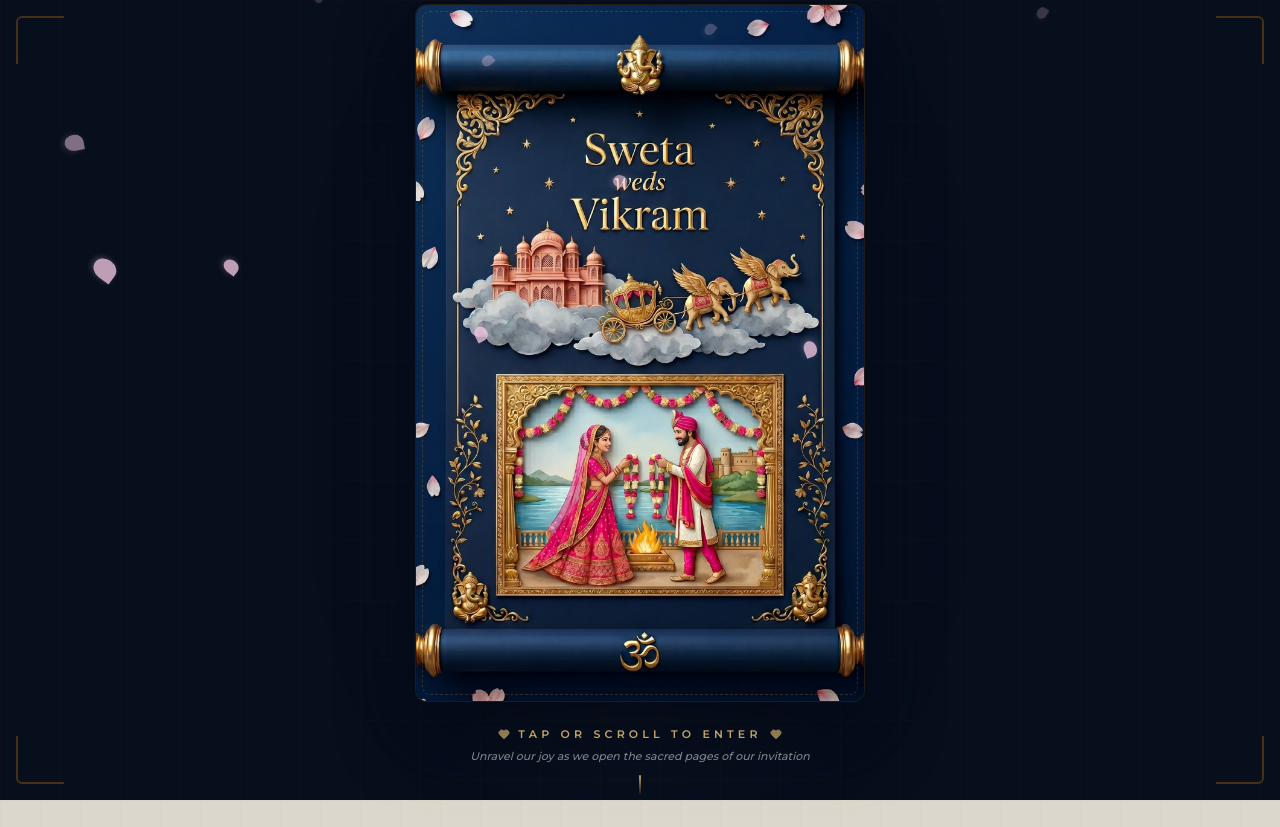
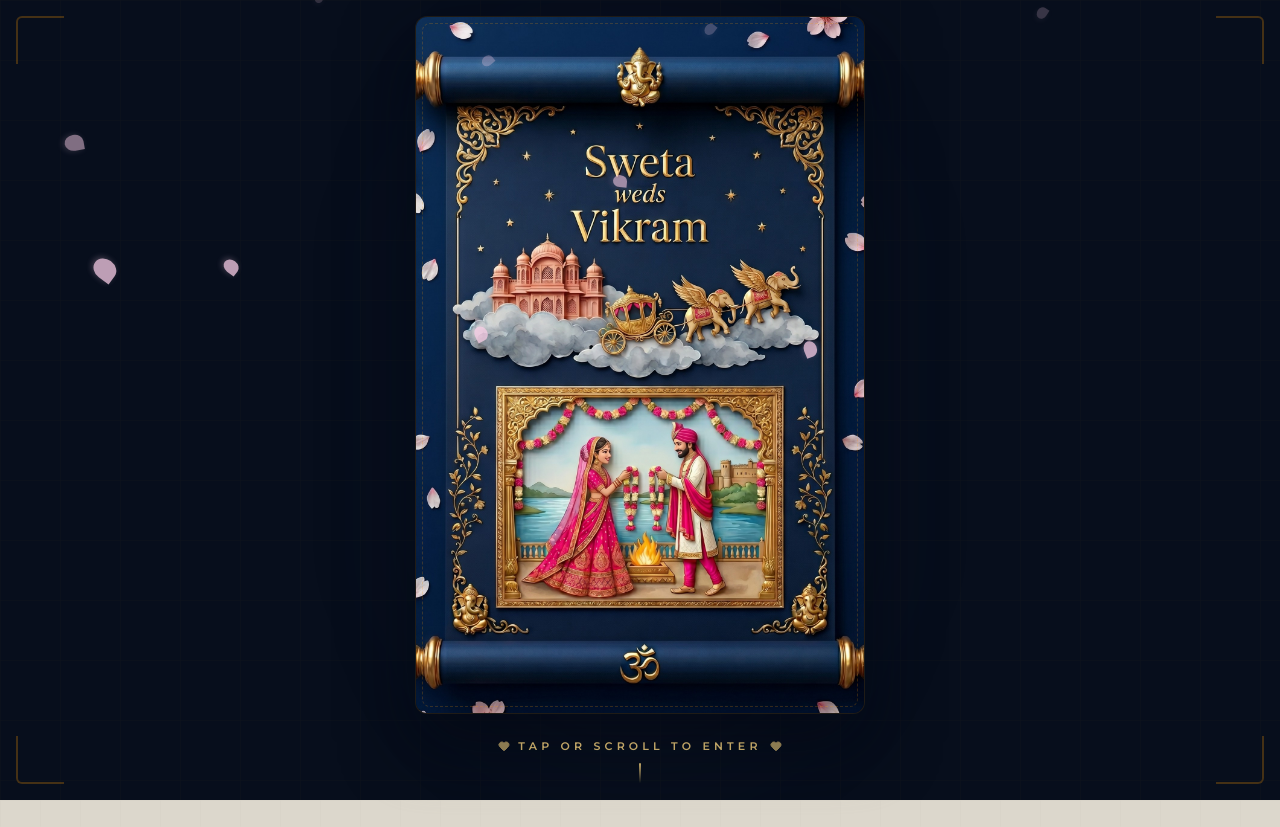
Before and after one commit to vikramvag/VV-SP-Wedding-Invitation, a React (Vite) app: page / in a window 1280 px wide. Built offline with nearby package versions, Linux system fonts and the light colour scheme; a web font is replaced by a local one.

Commit message:
feat: remove sub-headline from RoyalLanding
Simplify the landing page entry section by removing the secondary invitation description.

```diff
--- a/src/components/RoyalLanding.tsx
+++ b/src/components/RoyalLanding.tsx
@@ -190,9 +190,6 @@ export const RoyalLanding: React.FC<RoyalLandingProps> = ({ onOpen }) => {
             <span>Tap or Scroll to Enter</span>
             <Heart className="w-3 h-3 fill-current animate-pulse text-[#e2c175]" />
           </div>
-          <p className="text-[10px] sm:text-[11px] font-medium leading-relaxed italic text-[#faf9f6]/60">
-            Unravel our joy as we open the sacred pages of our invitation
-          </p>
           {/* Micro-animating entry cursor indicator line */}
           <div className="h-5 w-[1.5px] bg-gradient-to-b from-[#e2c175] to-transparent mt-1 animate-bounce" />
         </motion.div>
```
